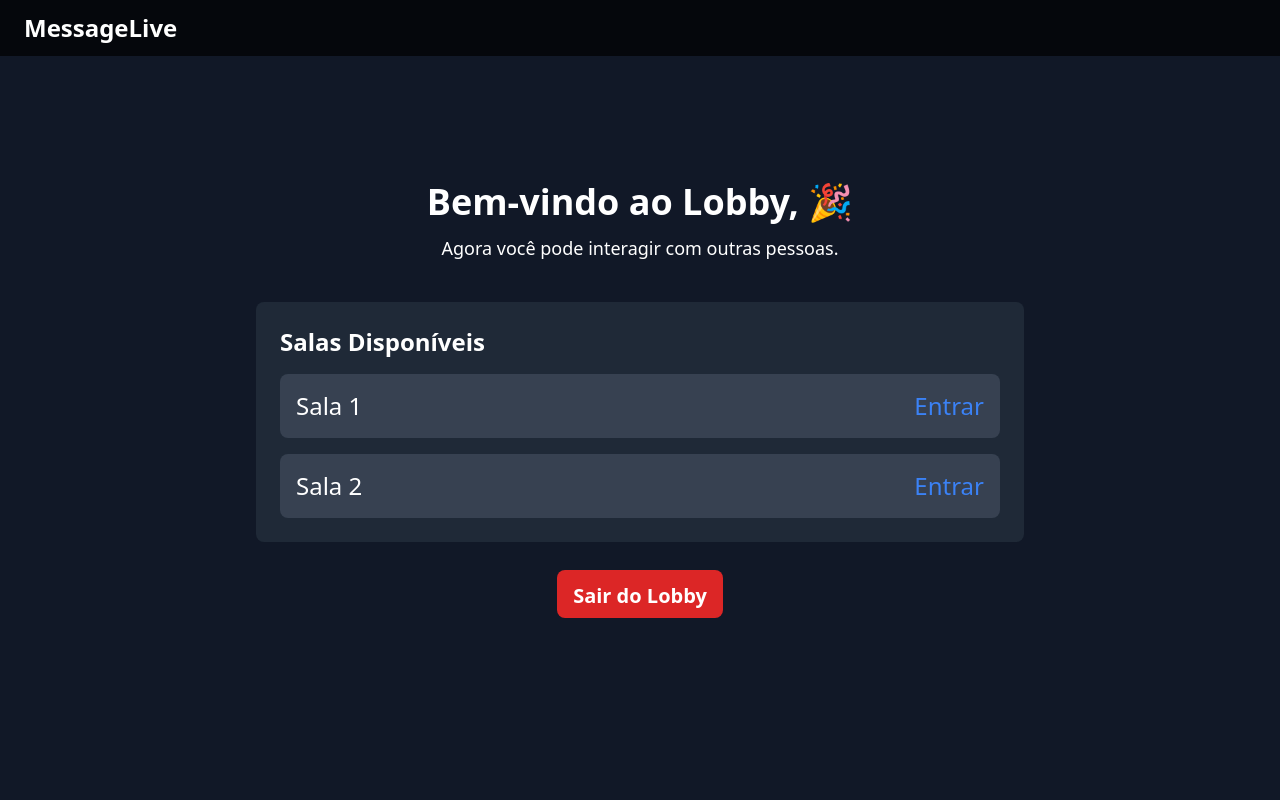
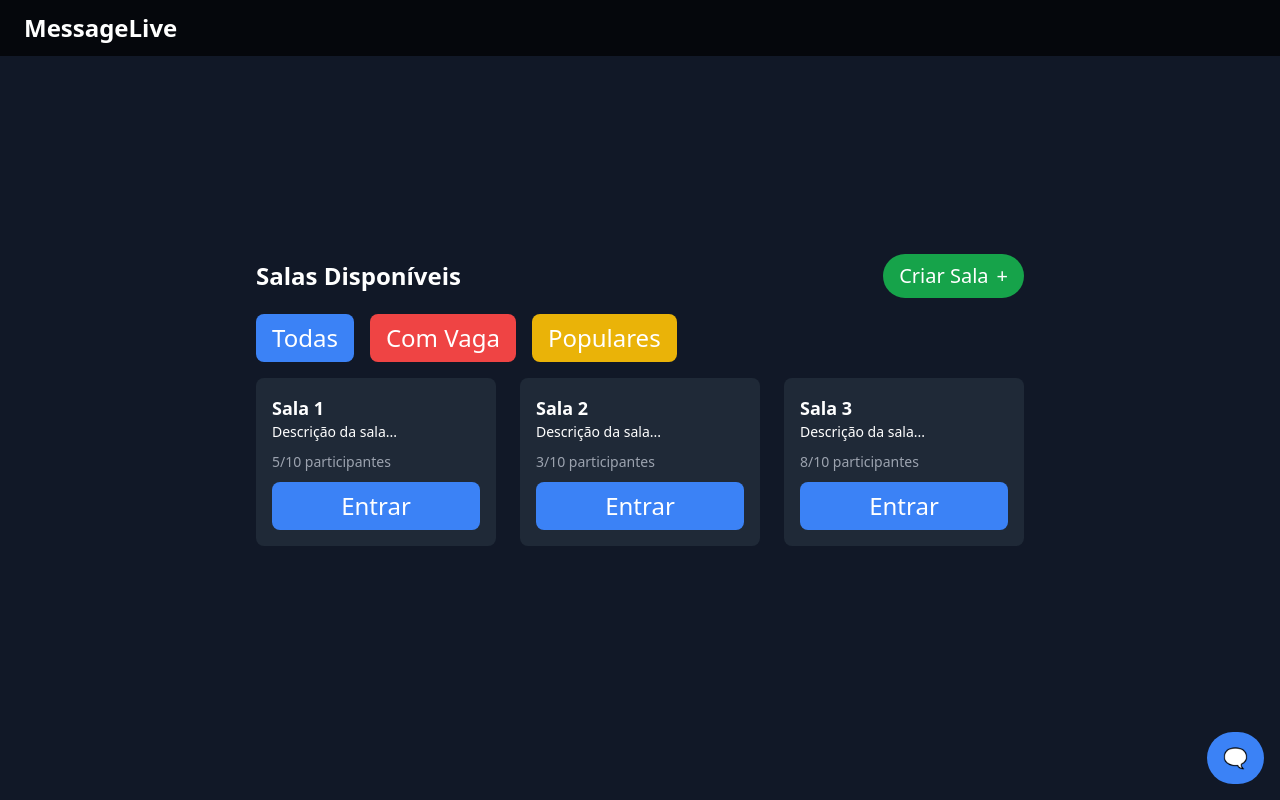
Before and after one commit to DanielQuintela/messageLive_Front-End, a React (Create React App) app: page /lobby in a window 1280 px wide. Built offline with nearby package versions, Linux system fonts and the light colour scheme; no server answers.

Commit message:
Tela de conceito para o lobby

```diff
--- a/src/pages/lobby/index.tsx
+++ b/src/pages/lobby/index.tsx
@@ -1,17 +1,15 @@
-import { useEffect, useState } from "react";
-import { useNavigate } from "react-router-dom";
+import { useEffect } from "react";
 import { toast } from "react-toastify";
 import { useUser } from "../../hooks/UserContext";
 
 function Lobby() {
-  const navigate = useNavigate();
   const { nome } = useUser();
-  const access = sessionStorage.getItem('notify')
+  const access = sessionStorage.getItem('notify');
   const validator = localStorage.getItem('nome') === nome;
 
   useEffect(() => {
     if (access === '0' && nome !== "") {
-      sessionStorage.setItem('notify', '1')
+      sessionStorage.setItem('notify', '1');
       if (validator) {
         toast(`Bem-vindo de volta ${nome} 🎉!!`);
       } else {
@@ -22,35 +20,65 @@ function Lobby() {
   }, [nome, access, validator]);
 
   return (
-    <div className="flex flex-col items-center justify-center h-screen bg-gray-900 text-white">
-      <header className="text-center">
-        <h1 className="font-bold text-4xl">Bem-vindo ao Lobby, {nome} 🎉</h1>
-        <p className="mt-3 text-lg">Agora você pode interagir com outras pessoas.</p>
-      </header>
+    <div className="flex flex-col items-center justify-center h-screen bg-gray-900 text-white px-4 sm:px-6 md:px-8">
+      {/* Header e saudação */}
+      <section className="w-full max-w-3xl space-y-4">
+        <div className="flex justify-between items-center mb-4">
+          <h2 className="text-2xl font-semibold">Salas Disponíveis</h2>
+          {/* Botão para criar sala */}
+          <button
+            className="bg-green-600 hover:bg-green-500 px-4 py-2 rounded-full text-white text-xl flex items-center space-x-2"
+            onClick={() => toast.info('Aqui você pode criar uma sala!')}
+          >
+            <span>Criar Sala</span>
+            <span>+</span>
+          </button>
+        </div>
 
-      {/* Lista de Salas */}
-      <section className="mt-10 w-full max-w-3xl bg-gray-800 rounded-lg p-6">
-        <h2 className="text-2xl font-semibold mb-4">Salas Disponíveis</h2>
-        <div className="space-y-4">
-          <div className="flex justify-between items-center bg-gray-700 p-4 rounded-lg">
-            <span>Sala 1</span>
-            <button className="text-blue-500 hover:underline">Entrar</button>
+        {/* Filtros */}
+        <div className="flex space-x-4 mb-4">
+          <button className="bg-blue-500 hover:bg-blue-400 py-2 px-4 rounded-lg text-white">Todas</button>
+          <button className="bg-red-500 hover:bg-red-400 py-2 px-4 rounded-lg text-white">Com Vaga</button>
+          <button className="bg-yellow-500 hover:bg-yellow-400 py-2 px-4 rounded-lg text-white">Populares</button>
+        </div>
+
+        {/* Lista de Salas (Cards) */}
+        <div className="grid grid-cols-1 sm:grid-cols-2 md:grid-cols-3 gap-6">
+          {/* Card de Sala */}
+          <div className="bg-gray-800 p-4 rounded-lg hover:shadow-lg transition duration-300">
+            <h3 className="text-lg font-bold">Sala 1</h3>
+            <p className="text-sm">Descrição da sala...</p>
+            <span className="text-sm text-gray-400">5/10 participantes</span>
+            <button className="mt-2 w-full py-2 bg-blue-500 rounded-lg hover:bg-blue-400">Entrar</button>
           </div>
-          <div className="flex justify-between items-center bg-gray-700 p-4 rounded-lg">
-            <span>Sala 2</span>
-            <button className="text-blue-500 hover:underline">Entrar</button>
+
+          {/* Card de Sala */}
+          <div className="bg-gray-800 p-4 rounded-lg hover:shadow-lg transition duration-300">
+            <h3 className="text-lg font-bold">Sala 2</h3>
+            <p className="text-sm">Descrição da sala...</p>
+            <span className="text-sm text-gray-400">3/10 participantes</span>
+            <button className="mt-2 w-full py-2 bg-blue-500 rounded-lg hover:bg-blue-400">Entrar</button>
           </div>
-          {/* Adicionar mais salas conforme necessário */}
+
+          {/* Card de Sala */}
+          <div className="bg-gray-800 p-4 rounded-lg hover:shadow-lg transition duration-300">
+            <h3 className="text-lg font-bold">Sala 3</h3>
+            <p className="text-sm">Descrição da sala...</p>
+            <span className="text-sm text-gray-400">8/10 participantes</span>
+            <button className="mt-2 w-full py-2 bg-blue-500 rounded-lg hover:bg-blue-400">Entrar</button>
+          </div>
         </div>
       </section>
 
-      {/* Ação de Sair */}
-      <button
-        className="mt-7 px-4 py-3 h-12 bg-red-600 hover:bg-red-500 text-white font-bold rounded-lg transition-all duration-300 text-xl"
-        onClick={() => navigate("/")}
-      >
-        Sair do Lobby
-      </button>
+      {/* Chat ou Mensagens Rápidas */}
+      <section className="fixed bottom-4 right-4">
+        <button
+          className="bg-blue-500 hover:bg-blue-400 px-4 py-3 rounded-full text-white text-xl"
+          onClick={() => toast.info('Iniciar chat!')}
+        >
+          🗨️
+        </button>
+      </section>
     </div>
   );
 }
```
